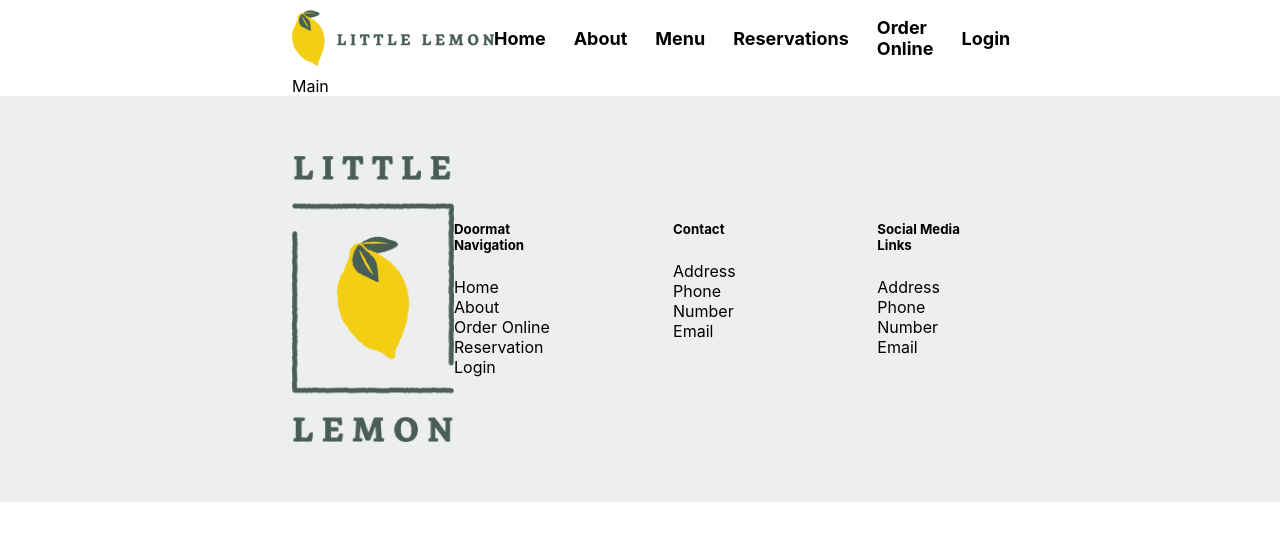
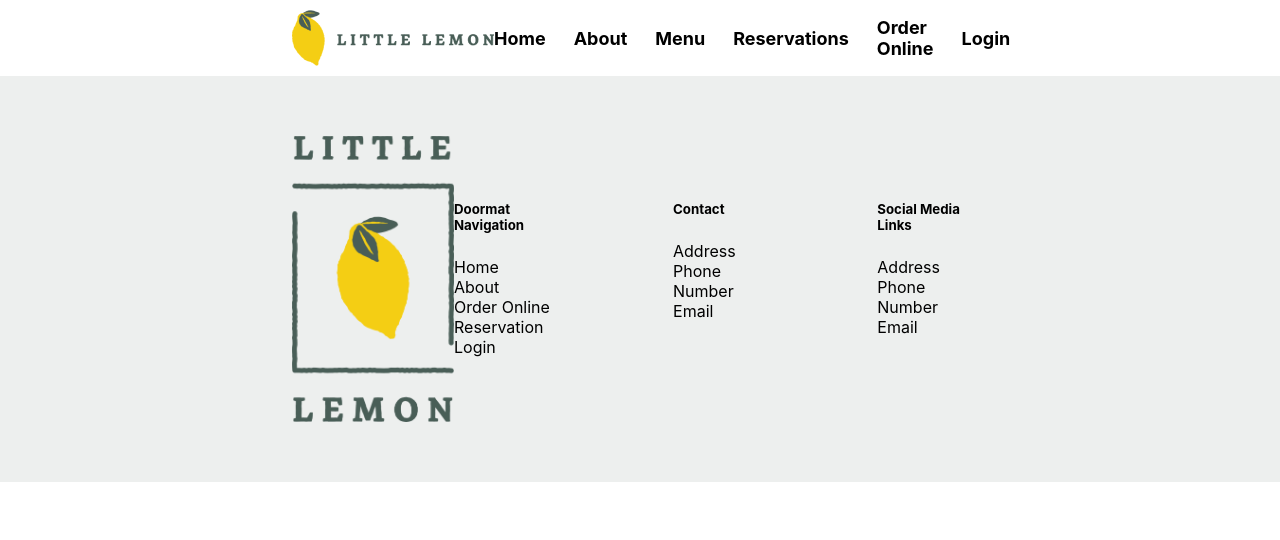
Before and after one commit to hassanaboukhalil/little_lemon_restaurant, a React (Create React App) app: page / in a window 1280 px wide. Shown: the top 540 px of the page. Built offline with nearby package versions, Linux system fonts and the light colour scheme.

Commit message:
update components

```diff
--- a/src/App.js
+++ b/src/App.js
@@ -1,4 +1,4 @@
-import './App.css';
+import './css/App.css';
 import Footer from './components/Footer';
 import Header from './components/Header';
 import Main from './components/Main';
--- a/src/components/Main.js
+++ b/src/components/Main.js
@@ -2,6 +2,11 @@ import React from 'react'
 
 export default function Main() {
   return (
-    <main>Main</main>
+    <main>
+      <section className='first-section'></section>
+      <section className='week-special-section'></section>
+      <section className='testimonials-section'></section>
+      <section className='about-section'></section>
+    </main>
   )
 }
```
